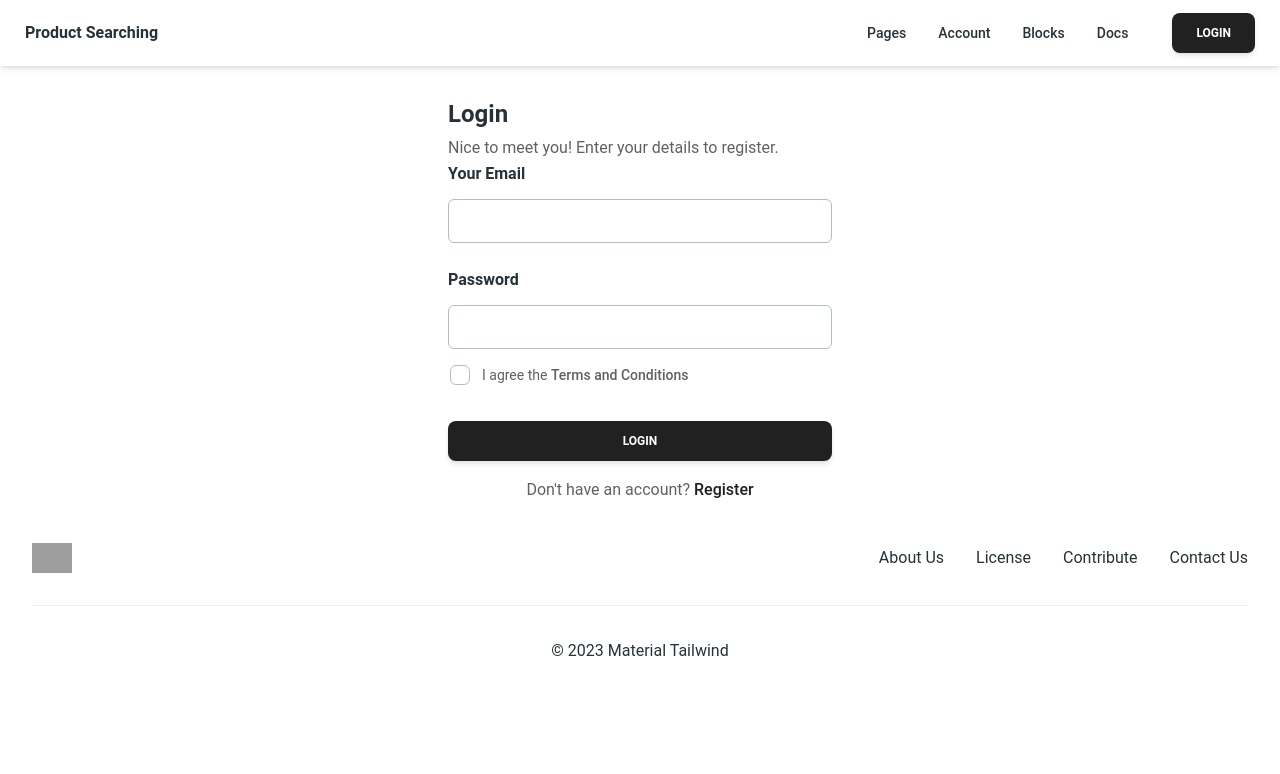
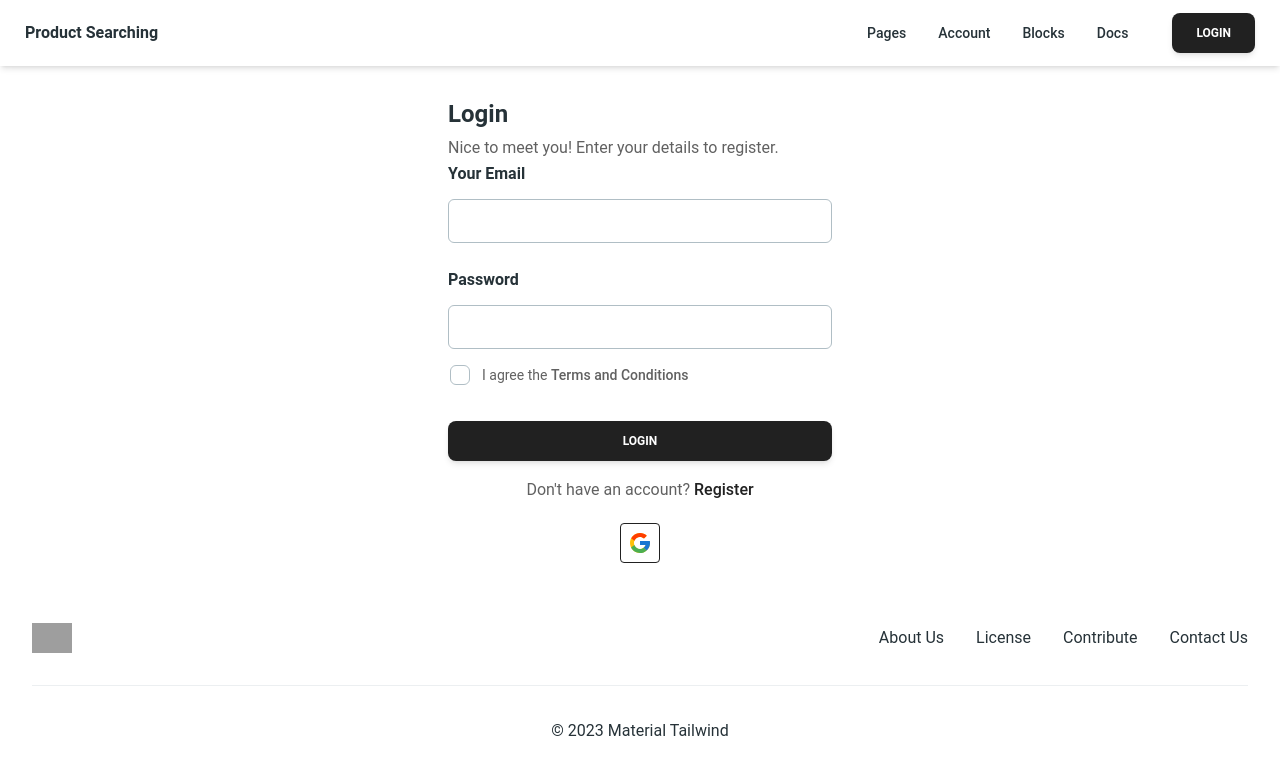
Before and after one commit to ajijul-islam-dev/scic-job-task-client, a React (Vite) app: page /login in a window 1280 px wide. Shown: the top 774 px of the page. Built offline with nearby package versions, Linux system fonts and the light colour scheme; grey boxes are pictures that could not be loaded.

Commit message:
google login added

```diff
--- a/package.json
+++ b/package.json
@@ -17,6 +17,7 @@
     "match-sorter": "^6.3.4",
     "react": "^18.3.1",
     "react-dom": "^18.3.1",
+    "react-icons": "^5.3.0",
     "react-router-dom": "^6.26.0",
     "sort-by": "^1.2.0"
   },
--- /dev/null
+++ b/src/Components/GoogleLogin/GoogleLogin.jsx
@@ -0,0 +1,27 @@
+import {IconButton } from "@material-tailwind/react";
+import { useContext } from "react";
+import { FcGoogle } from "react-icons/fc";
+import { AuthContext } from "../../providers/AuthProvider";
+
+const GoogleLogin = () => {
+    const {googleSignIn} = useContext(AuthContext)
+
+    const handleGoogleLogin = ()=>{
+        googleSignIn()
+        .then(result => {
+            console.log(result);
+        })
+        .catch(error=>{
+            console.log(error.message);
+        })
+    }
+  return (
+    <div className="text-center my-5">
+      <IconButton onClick={()=> handleGoogleLogin()} className="rounded bg-white text-2xl shadow- w-full text-center" variant="outlined">
+        <FcGoogle />
+      </IconButton>
+    </div>
+  );
+};
+
+export default GoogleLogin;
--- a/src/firebase/firebase.config.js
+++ b/src/firebase/firebase.config.js
@@ -1,5 +1,6 @@
 // Import the functions you need from the SDKs you need
 import { initializeApp } from "firebase/app";
+import { getAuth } from "firebase/auth";
 // TODO: Add SDKs for Firebase products that you want to use
 // https://firebase.google.com/docs/web/setup#available-libraries
 
@@ -15,3 +16,6 @@ const firebaseConfig = {
 
 // Initialize Firebase
 const app = initializeApp(firebaseConfig);
+const auth = getAuth(app);
+
+export default auth
--- a/src/pages/Home/Home.jsx
+++ b/src/pages/Home/Home.jsx
@@ -1,10 +1,7 @@
 import { Input, Option, Select } from "@material-tailwind/react";
-import React, { useContext } from "react";
-import { AuthContext } from "../../providers/AuthProvider";
+
 
 const Home = () => {
-    const {user} = useContext(AuthContext)
-    console.log(user);
   return (
     <div>
         <h2 className="text-2xl font-semibold text-center mt-32 mb-14">Search Products</h2>
--- a/src/pages/Login/Login.jsx
+++ b/src/pages/Login/Login.jsx
@@ -6,6 +6,7 @@ import {
     Typography,
   } from "@material-tailwind/react";
 import { Link } from "react-router-dom";
+import GoogleLogin from "../../Components/GoogleLogin/GoogleLogin";
 
   export default function Login() {
     return (
@@ -69,6 +70,7 @@ import { Link } from "react-router-dom";
               Register
             </Link>
           </Typography>
+          <GoogleLogin/>
         </form>
       </Card>
     );
--- a/src/pages/Register/Register.jsx
+++ b/src/pages/Register/Register.jsx
@@ -6,6 +6,7 @@ import {
     Typography,
   } from "@material-tailwind/react";
 import { Link } from "react-router-dom";
+import GoogleLogin from "../../Components/GoogleLogin/GoogleLogin";
 
   export default function Register() {
     return (
@@ -79,6 +80,7 @@ import { Link } from "react-router-dom";
             <Link to="/login" className="font-medium text-gray-900">
               Login
             </Link>
+            <GoogleLogin/>
           </Typography>
         </form>
       </Card>
--- a/src/providers/AuthProvider.jsx
+++ b/src/providers/AuthProvider.jsx
@@ -1,8 +1,14 @@
-import React, { Children, createContext } from 'react';
+import { GoogleAuthProvider, signInWithPopup } from 'firebase/auth';
+import { createContext } from 'react';
+import auth from '../firebase/firebase.config';
 export const AuthContext = createContext(null)
 const AuthProvider = ({children}) => {
 
-    const authInfo = {user : "Azizul"}
+    const googleSignIn = ()=>{
+        return signInWithPopup(auth,new GoogleAuthProvider())
+    }
+
+    const authInfo = {googleSignIn}
     return (
 
         <div>
```
Also changed, not shown: 1 other file (tests, documents, lock files or other folders).
